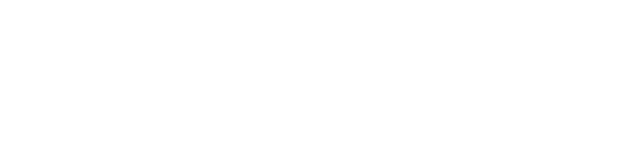
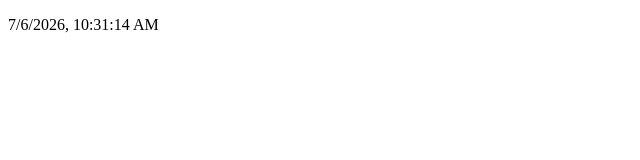
Before and after one commit to acciojob/clock-pushpa1011, a website: page main.html in a window 1280 px wide. Shown: the whole page, without its empty margins (0-640 px from the left). Drawn offline with Linux system fonts and the light colour scheme.

Commit message:
created a submission

```diff
--- a/main.html
+++ b/main.html
@@ -1,16 +1,15 @@
 <!DOCTYPE html>
+<html lang="en">
+<head>
+    <meta charset="UTF-8">
+    <meta name="viewport" content="width=device-width, initial-scale=1.0">
+    <title>Clock Timer</title>
+</head>
+<body>
 
-<html>
+    <p id="timer"></p>
 
-<head>
-	<link rel="stylesheet" href="styles.css">
-</head>
-
-<body>
-	<!-- the entire body must be written by student -->
-    <script type="text/javascript" src="./script.js">
-</script>
+    <script src="script.js"></script>
 
 </body>
-
 </html>
--- a/script.js
+++ b/script.js
@@ -1 +1,14 @@
-//your JS code here. If required.
+const timer = document.getElementById("timer");
+
+function updateTimer() {
+    const now = new Date();
+
+    // Format exactly like: 2/27/2023, 1:04:46 PM
+    timer.textContent = now.toLocaleString();
+}
+
+// Display immediately
+updateTimer();
+
+// Update every second
+setInterval(updateTimer, 1000);
--- a/styles.css
+++ b/styles.css
@@ -1 +1,9 @@
-/*  your css code here. If applicable */
+body {
+    font-family: serif;
+    font-size: 18px;
+    margin: 10px;
+}
+
+#timer {
+    margin: 0;
+}
```
